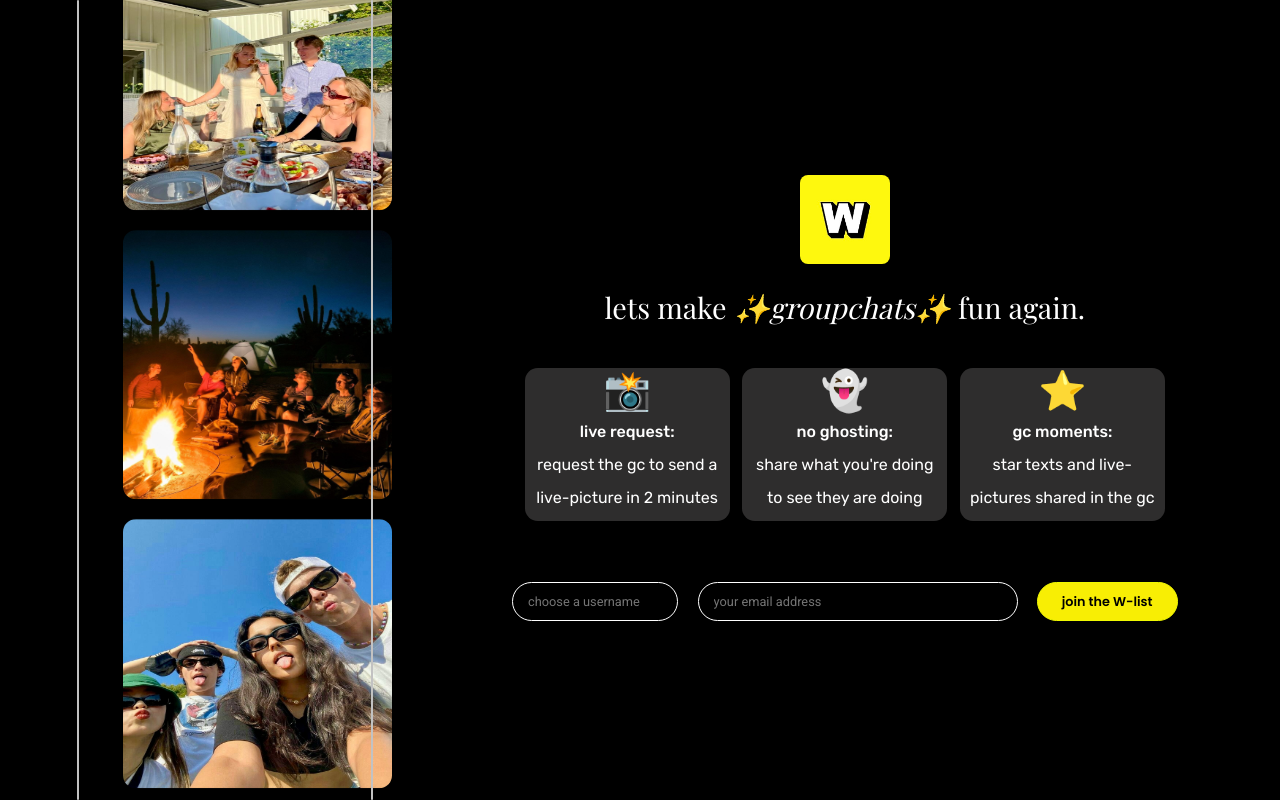
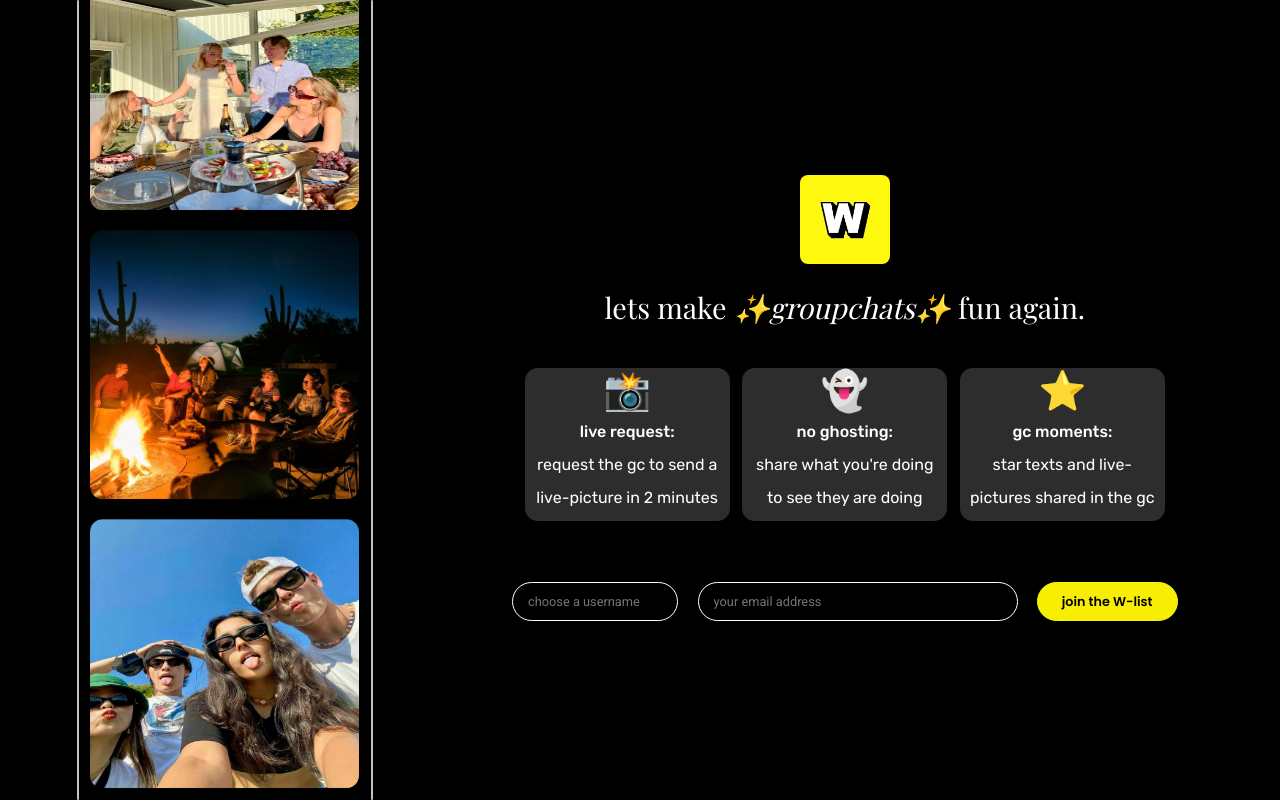
Before and after one commit to JanAazar/W-Updated, a React (Create React App) app: page / in a window 1280 px wide. Built offline with nearby package versions, Linux system fonts and the light colour scheme; a web font is replaced by a local one.

Commit message:
third commit

```diff
--- a/src/App.css
+++ b/src/App.css
@@ -7,7 +7,7 @@
 
 .Marquee-Style{
   height: 100vh;
-  margin-left: calc(-14.20vw);
+  /* margin-left: calc(-14.20vw); */
 }
 
 .VerticalDivider {
@@ -39,6 +39,7 @@
   width: 29vw;
   display: flex;
   align-items: center;
+  justify-content: center;
 }
 
 .Box_1_inner{
```
Also changed, not shown: 1 other file (tests, documents, lock files or other folders).
